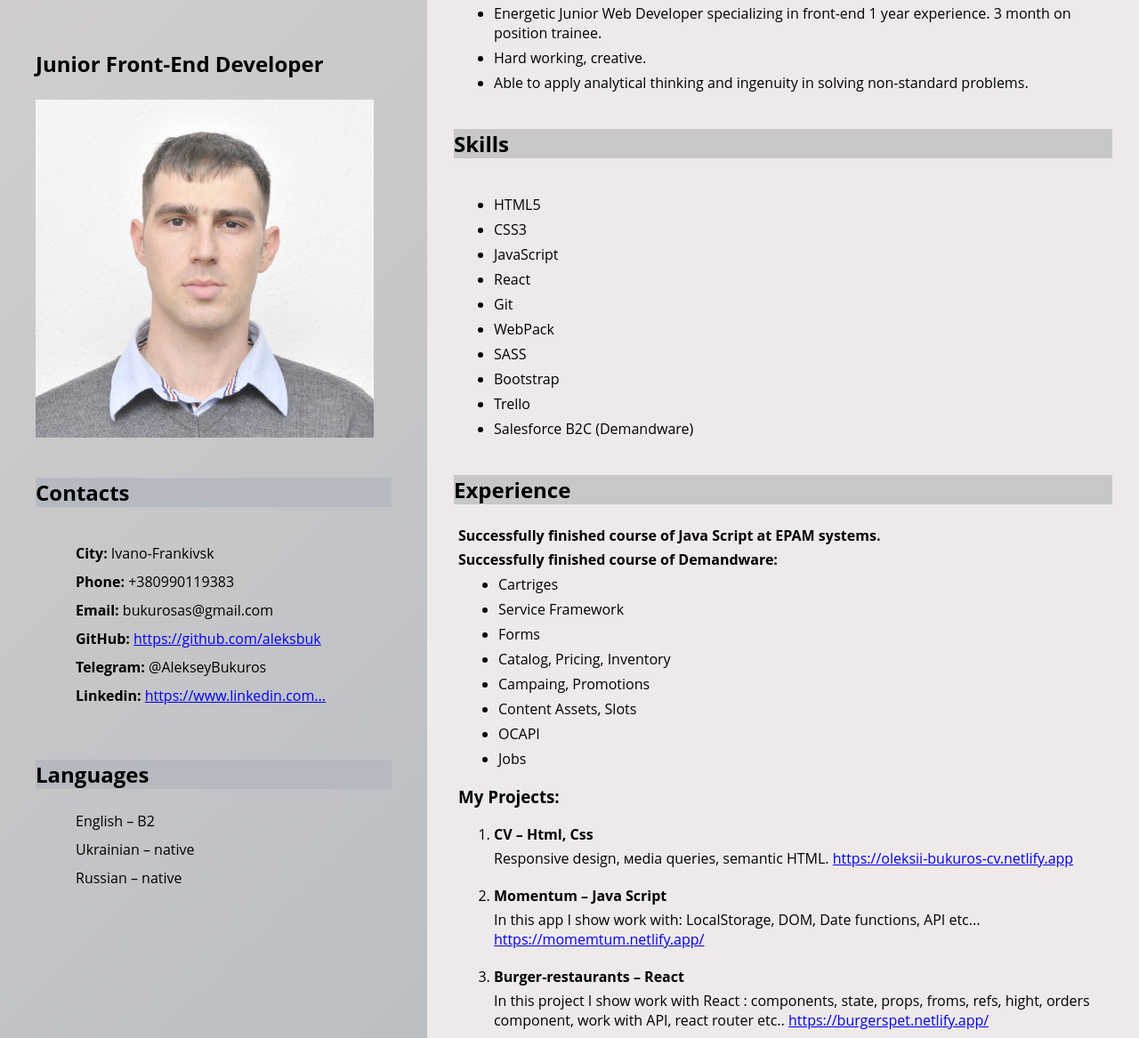
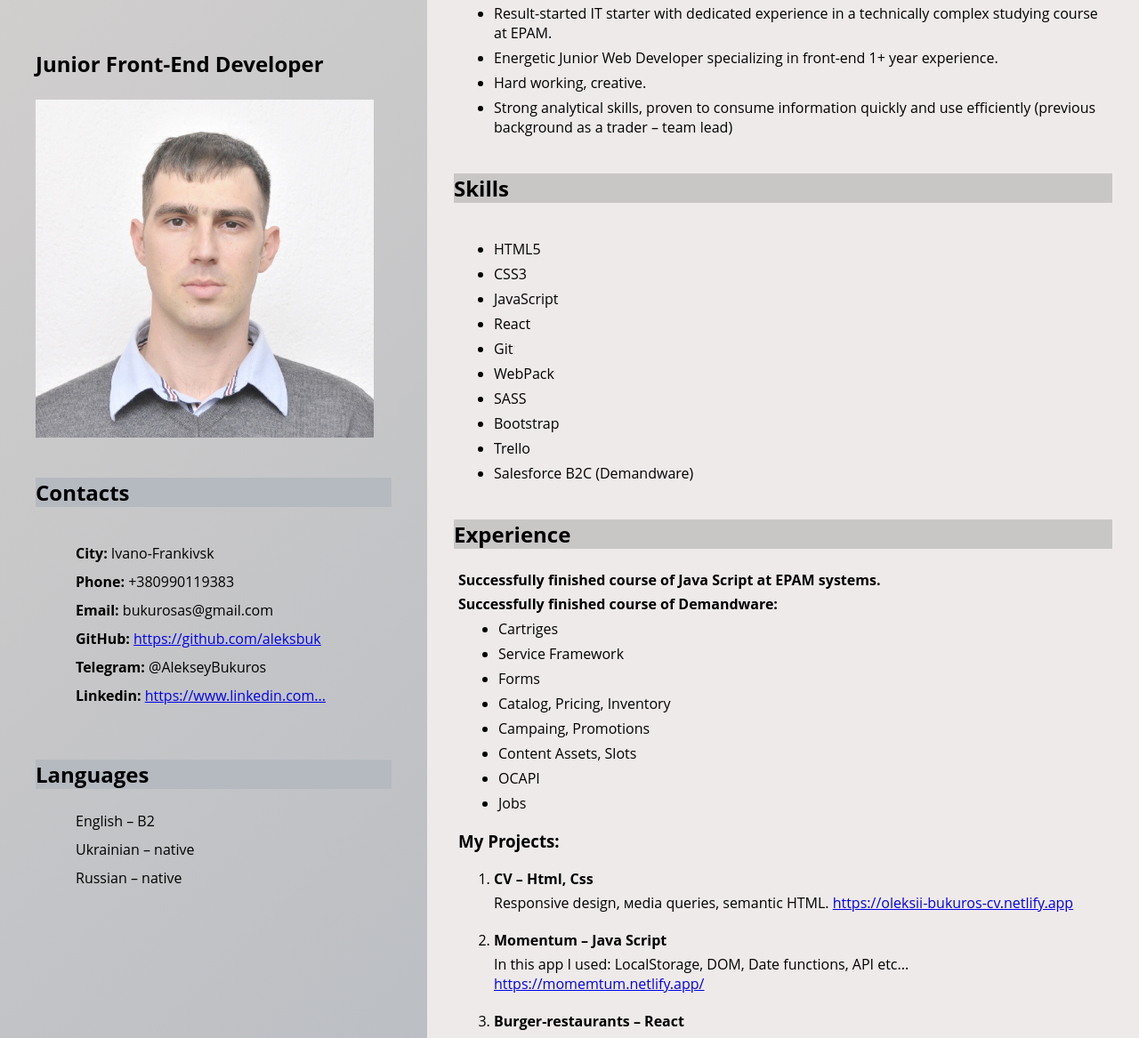
Before and after one commit to aleksbuk/OleksiiBukurosCV, a plain HTML site: page index.html in a window 1280 px wide. Shown: the part 168-1335 px from the top of the page at 89% size. Drawn offline with Linux system fonts and the light colour scheme.

Commit message:
changhe summary

```diff
--- a/index.html
+++ b/index.html
@@ -73,9 +73,10 @@
             <h2 id="summary" class="title-main-sections">Summary</h2>
             <div class="container">
                 <ul>
-                    <li>Energetic Junior Web Developer specializing in front-end 1 year experience. 3 month on position trainee.</li>
+                    <li>Result-started IT starter with dedicated experience in a technically complex studying course at EPAM.</li>
+                    <li>Energetic Junior Web Developer specializing in front-end 1+ year experience. </li>
                     <li>Hard working, creative.</li>
-                    <li>Able to apply analytical thinking and ingenuity in solving non-standard problems.</li>
+                    <li>Strong analytical skills, proven to consume information quickly and use efficiently (previous background as a trader – team lead)</li>
                 </ul>
             </div>
         </section>
@@ -125,13 +126,13 @@
                         </li>
                         <li>
                             <h4>Momentum – Java Script</h4>
-                            <p>In this app I show work with: LocalStorage, DOM, Date functions, API etc...
+                            <p>In this app I used: LocalStorage, DOM, Date functions, API etc...
                                 <a href="https://momemtum.netlify.app/">https://momemtum.netlify.app/</a>
                             </p>
                         </li>
                         <li>
                             <h4>Burger-restaurants – React</h4>
-                            <p>In this project I show work with React :
+                            <p>In this project I make React app:
                                 components, state, props, froms, refs, hight, orders component,
                                 work with API, react router etc..
                                 <a href="https://burgerspet.netlify.app/">https://burgerspet.netlify.app/</a>
```
